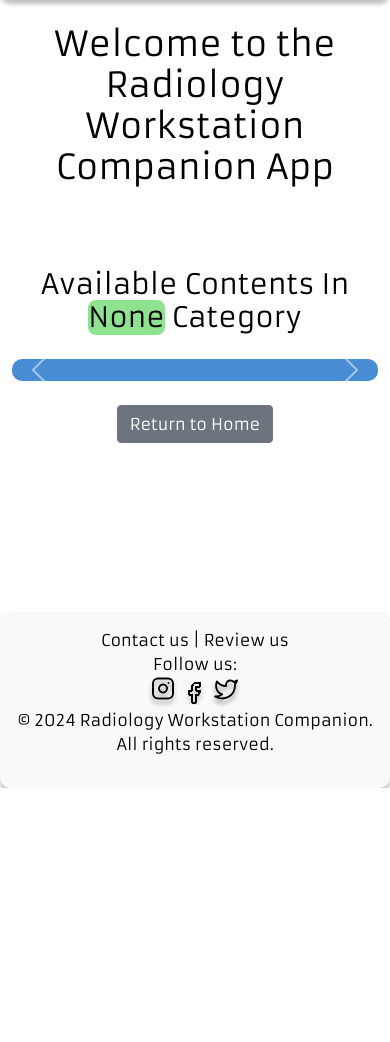
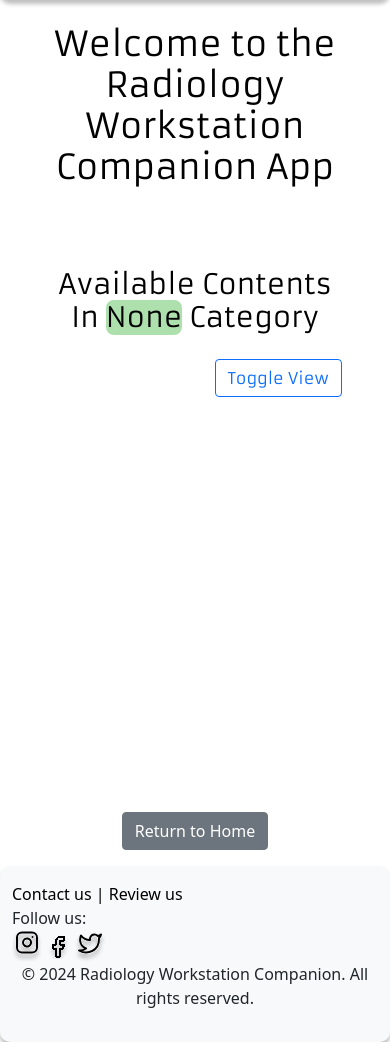
Before and after one commit to visit-www/ws_companion, a Flask app: page /content/CLASSIFICATIONS in a window 390 px wide. Shown: the part 56-1098 px from the top of the page. Before the commit the page ends 844 px from the top, so only its background shows below. Run offline with Flask 3, Linux system fonts and the light colour scheme; the visitor is signed in with stand-in values (Sample User, id 1); data that the repository does not hold is empty; some libraries are stand-ins or nearby versions.

Commit message:
ver-1.2 functional - removed carousel function and reverted to grid in smaller screens

```diff
--- a/app/static/css/style.css
+++ b/app/static/css/style.css
@@ -121,7 +121,7 @@
 }
 
  /* Custom toast background color */
- .custom-toast {
+.custom-toast {
     background-color: #28a745; /* Bootstrap's 'success' green color */
 }
 
@@ -183,47 +183,7 @@ styling of the pop up modal :*/
 
 /* =================================================================*/
 /* CSS to style carousel cards on smaller */
-@media (max-width: 486px) {
-
-    .card-box.my-card-box{
-        padding: 3%;
-        border-radius: 10px;
-        background-color: #488cd4;;
-
-    }
-    .card.my-card{
-        width: 80%; /* Width is 100% of the parent minus 20px */
-        aspect-ratio: 1/1 !important;
-         /* Center the card horizontally */
-        border-radius: 10px;
-        margin-left: 10%;
-        margin-right: 10%;
-        box-shadow: 3px 2px 3px 3px rgb(169, 204, 232);
-    }
-
-    /* Optionally, adjust inner elements to maintain design */
-    .card-img {
-        height:150px; /* Adjust image to fit square card */
-    }
-.card-body.my-card-body {
-    width:100%;
-    max-height:200px;
-    display: flex;
-    flex-direction: column;
-    align-items: center;
-    overflow: auto;
-
-}
-.card-title.my-card-title {
-    font-size: 16px !important;
-    font-weight: 400;
-}
-.card-text.my-card-text{
-    font-size: 9.6px;
-    font-weight: 500;
-    padding: 0;
-}
-} /* Closing brace for the media query */
+ /* Closing brace for the media query */
 
 /*----------------------------------------------------------------
 /* Style document viewer   */
@@ -244,7 +204,7 @@ styling of the pop up modal :*/
 /* Sidebar positioned on the left */
 .side-controls {
     width: 80px; /* Adjust width as needed */
-    background-color: #f8f9fa;
+    background-color: #080808;
     padding: 10px;
     flex-shrink: 0;
     display: flex;
@@ -284,7 +244,7 @@ styling of the pop up modal :*/
     .document-viewer {
         flex-direction: column; /* Stack top controls on top */
     }
-}
-.document-display{
 
 }
+
+/* Customise the cards in category.html to llok square */
--- a/app/static/js/script.js
+++ b/app/static/js/script.js
@@ -116,86 +116,73 @@ document.addEventListener('DOMContentLoaded', function () {
         }
     });
 });
+
 // Functions to inject carousel when screen size is small.
 // Functions to inject carousel when screen size is small.
-function initCarousel() {
-    $('.my-card-canvas').addClass('carousel slide').attr('data-bs-ride', 'carousel');
-    $('.my-card-box').addClass('carousel-inner').removeClass('row');
-    $('.card-img').removeClass('img-fluid rounded-start').addClass('carousel-img');
-    $('.my-card-item').removeClass('col-md-6 col-lg-4 mb-4').addClass('carousel-item').first().addClass('active');
+//function initCarousel() {
+//    $('.my-card-canvas').addClass('carousel slide').attr('data-bs-ride', 'carousel');
+//    $('.my-card-box').addClass('carousel-inner').removeClass('row');
+//    $('.card-img').removeClass('img-fluid rounded-start').addClass('carousel-img');
+//    $('.my-card-item').removeClass('col-md-6 col-lg-4 mb-4').addClass('carousel-item').first().addClass('active');
+//
+//    $('#cardContainer').append(`
+//        <button class="carousel-control-prev" type="button" data-bs-target="#cardContainer" data-bs-slide="prev">
+//            <span class="carousel-control-prev-icon" aria-hidden="true"></span>
+//            <span class="visually-hidden">Previous</span>
+//        </button>
+//        <button class="carousel-control-next" type="button" data-bs-target="#cardContainer" data-bs-slide="next">
+//            <span class="carousel-control-next-icon" aria-hidden="true"></span>
+//            <span class="visually-hidden">Next</span>
+//        </button>
+//    `);
+//
+//    // Initialize the carousel
+//    $('#cardContainer').carousel();
+//}
 
-    $('#cardContainer').append(`
-        <button class="carousel-control-prev" type="button" data-bs-target="#cardContainer" data-bs-slide="prev">
-            <span class="carousel-control-prev-icon" aria-hidden="true"></span>
-            <span class="visually-hidden">Previous</span>
-        </button>
-        <button class="carousel-control-next" type="button" data-bs-target="#cardContainer" data-bs-slide="next">
-            <span class="carousel-control-next-icon" aria-hidden="true"></span>
-            <span class="visually-hidden">Next</span>
-        </button>
-    `);
+//function destroyCarousel() {
+//    $('.my-card-canvas').removeClass('carousel slide').removeAttr('data-bs-ride');
+//    $('.my-card-box').removeClass('carousel-inner').addClass('row');
+//    $('.my-card-item').removeClass('carousel-item active').addClass('col-md-6 col-lg-4 mb-4');
+//    $('.card-img').removeClass('carousel-img').addClass('img-fluid rounded-start');
+//
+//    // Removing carousel controls and indicators
+ //   $('#cardContainer .carousel-control-prev, #cardContainer .carousel-control-next').remove();
+//    $('#cardContainer .carousel-indicators').remove();
+//}
 
-    // Initialize the carousel
-    $('#cardContainer').carousel();
-}
-
-function destroyCarousel() {
-    $('.my-card-canvas').removeClass('carousel slide').removeAttr('data-bs-ride');
-    $('.my-card-box').removeClass('carousel-inner').addClass('row');
-    $('.my-card-item').removeClass('carousel-item active').addClass('col-md-6 col-lg-4 mb-4');
-    $('.card-img').removeClass('carousel-img').addClass('img-fluid rounded-start');
-
-    // Removing carousel controls and indicators
-    $('#cardContainer .carousel-control-prev, #cardContainer .carousel-control-next').remove();
-    $('#cardContainer .carousel-indicators').remove();
-}
-
-function checkScreenWidth() {
-    if ($(window).width() <= 468) {
-        if (!$('.my-card-box').hasClass('carousel-inner')) {
-            initCarousel();
-            const carousel = new bootstrap.Carousel('#cardContainer');
-
-        }
-    } else {
-        if ($('.my-card-box').hasClass('carousel-inner')) {
-            destroyCarousel();
-        }
-    }
-}
-
-$(document).ready(function () {
-    checkScreenWidth();
-    $(window).on('resize', checkScreenWidth);
-    $('#cardContainer').carousel();  // Initialize the carousel
-});
 
 // Function to handle the class switching based on screen size
 function updateGridClass() {
     var element = document.querySelector('.row.my-frame');
 
     if (element) {  // Ensure the element exists
-        if (window.innerWidth < 468) {
-            // If the screen width is less than 468px, remove g-5 and add g-3
+    if (window.innerWidth < 468) {
+            //If the screen width is less than 468px, remove g-5 and add g-3
             if (element.classList.contains('g-5')) {
                 element.classList.remove('g-5');
                 element.classList.add('g-3');
             }
         } else {
             // If the screen width is greater than or equal to 468px, revert to g-5
-            if (element.classList.contains('g-3')) {
+                if (element.classList.contains('g-3')) {
                 element.classList.remove('g-3');
                 element.classList.add('g-5');
             }
         }
     }
 }
-// Listen for resize events and apply the function
+//Listen for resize events and apply the function
 window.addEventListener('resize', updateGridClass);
 
 // Call the function once when the script loads to set the initial state
 updateGridClass();
- // JavaScript function to confirm the reset action
+
+// JavaScript function to confirm the reset action
+
 function ConfirmReset() {
     return confirm('Are you sure you want to reset the users? This action cannot be undone.');
 }
+
+
+// TOggle button to shift between list and coarusel view
--- a/app/templates/category.html
+++ b/app/templates/category.html
@@ -3,16 +3,21 @@
 {% block title %}List of Guidelines - Radiology Workstation Companion{% endblock %}
 
 {% block content %}
-<div class="container mt-5">
-    <h1 class="mb-4">
-        Available Contents In
-        <span style="background-color: rgb(143, 226, 143);border-radius:8px;">{{ display_name }}</span>
-        Category
-    </h1>
     <!-- Card Canvas -->
-    <div class="my-card-canvas card-canvas" id="cardContainer">
+    <div class="my-card-canvas card-canvas m-5" id="cardContainer">
+        <h1 class="mb-4">
+            Available Contents In
+            <span style="background-color: rgb(174, 224, 174);border-radius:8px;">{{ display_name }}</span>
+            Category
+        </h1>
+
+        <!-- Toggle Button -->
+        <div class="d-flex justify-content-end mb-3">
+            <button id="toggleViewBtn" class="btn btn-outline-primary">Toggle View</button>
+        </div>
+
         <!-- Card Box -->
-        <div class="card-box my-card-box row row-cols-1 row-cols-md-2 row-cols-lg-3 g-4">
+        <div class="card-box my-card-box row g-4">
             {% for content in contents %}
                 {% set title = content.title %}
                 {% set category = content.category %}
@@ -20,7 +25,7 @@
                 {% set embed_code = content.embed_code %}
                 {% set card_index = content.id %}
                 <!-- Card -->
-                <div class="col card-item my-card-item">
+                <div class="col-sm-6 col-md-4 col-lg-3 card-item my-card-item">
                     <div class="card h-100 shadow-sm rounded my-card" id="{{ card_index }}">
                         <!-- Card Item -->
                         <div class="row g-0">
@@ -67,7 +72,7 @@
     </div>
     <!-- End Card canvas -->
 </div>
-<p class="mt-4">
+<p class="d-flex justify-content-center mt-4">
     <a href="{{ url_for('main_routes.index') }}" class="btn btn-secondary">Return to Home</a>
 </p>
 
```
